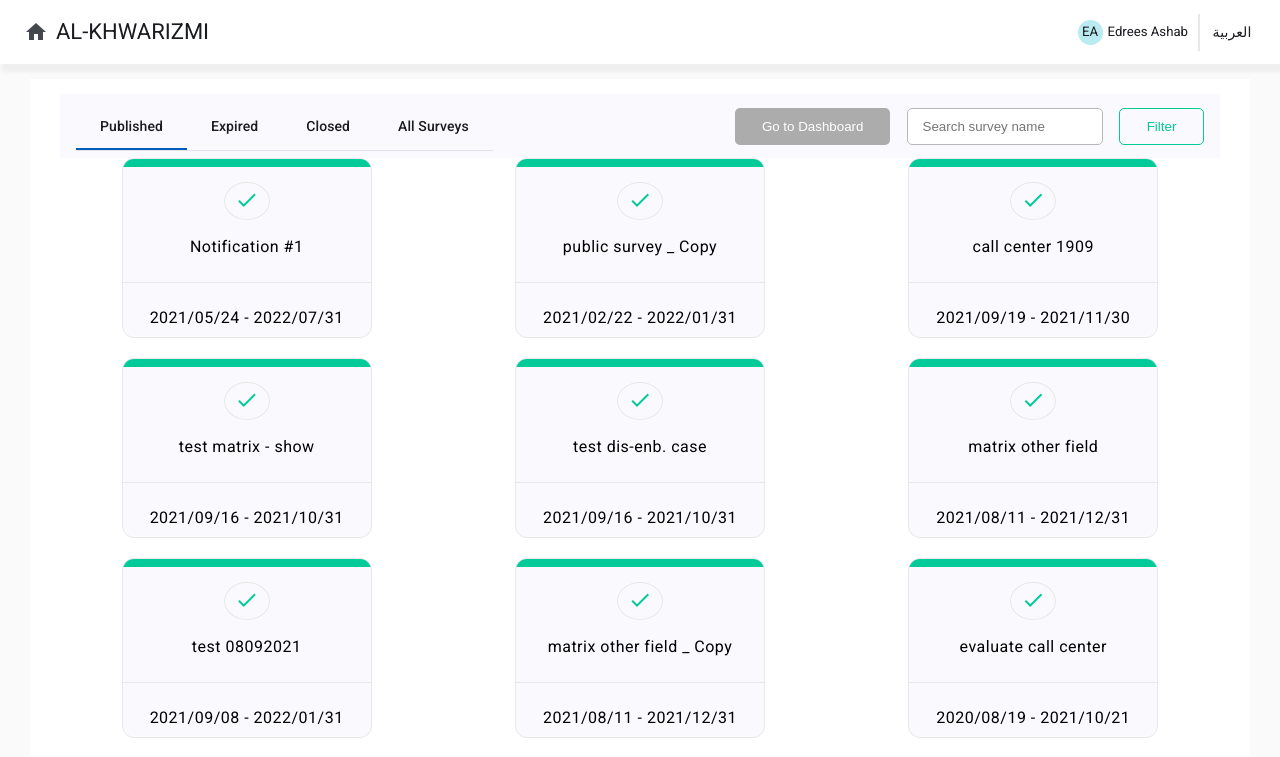
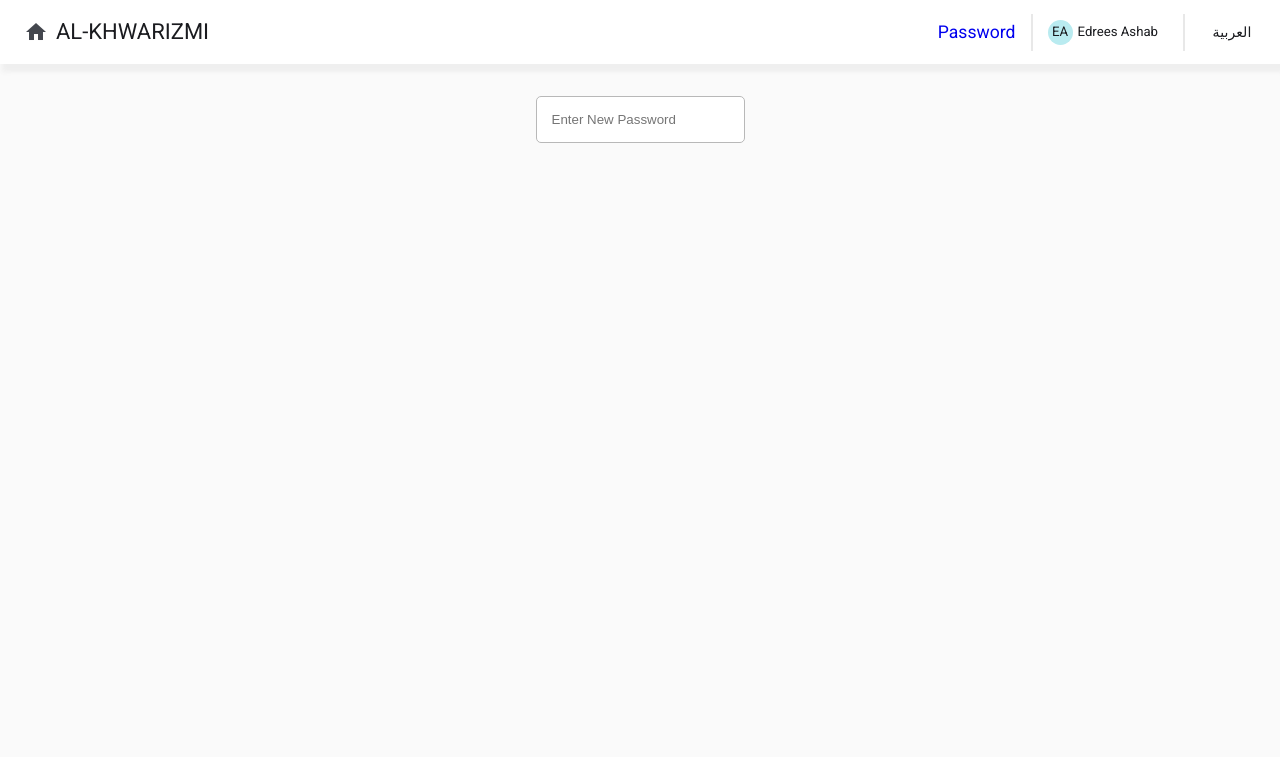
Before and after one commit to EdreesAshab/learning, an Angular app: page /password in a window 1280 px wide. Before the commit this address led to /. Shown: the top 757 px of the page. Built offline with nearby package versions, Linux system fonts and the light colour scheme.

Commit message:
Added password validation

```diff
--- /dev/null
+++ b/src/app/Rule.ts
@@ -0,0 +1,5 @@
+export interface Rule {
+  id: number;
+  message: string;
+  rule: Function;
+}
--- a/src/app/app.component.html
+++ b/src/app/app.component.html
@@ -1,4 +1,4 @@
 <div>
   <app-header></app-header>
-  <app-surveys></app-surveys>
+  <router-outlet></router-outlet>
 </div>
--- a/src/app/app.routes.ts
+++ b/src/app/app.routes.ts
@@ -1,3 +1,8 @@
 import { Routes } from '@angular/router';
+import { PasswordComponent } from './components/password/password.component';
+import { SurveysComponent } from './components/surveys/surveys.component';
 
-export const routes: Routes = [];
+export const routes: Routes = [
+  { path: '', component: SurveysComponent },
+  { path: 'password', component: PasswordComponent },
+];
--- a/src/app/components/header/header.component.html
+++ b/src/app/components/header/header.component.html
@@ -3,13 +3,20 @@
     mat-icon-button
     class="example-icon"
     aria-label="Example icon-button with menu icon"
+    routerLink="/"
   >
     <mat-icon>home</mat-icon>
   </button>
   <span>AL-KHWARIZMI</span>
   <span class="example-spacer"></span>
+  <a routerLink="/password" style="font-size: 0.8em; text-decoration: none"
+    >Password</a
+  >
+  <div style="display: flex; margin: 0 15px">
+    <hr style="height: 35px; border: 1px solid #e8e8e8" />
+  </div>
   <app-initial-circle [name]="name"></app-initial-circle>
-  <div style="display: flex">
+  <div style="display: flex; margin: 0 15px">
     <hr style="height: 35px; border: 1px solid #e8e8e8" />
   </div>
   <button mat-button>العربية</button>
--- a/src/app/components/header/header.component.ts
+++ b/src/app/components/header/header.component.ts
@@ -4,6 +4,7 @@ import { MatButtonModule } from '@angular/material/button';
 import { MatToolbarModule } from '@angular/material/toolbar';
 import { MatDividerModule } from '@angular/material/divider';
 import { InitialCircleComponent } from '../initial-circle/initial-circle.component';
+import { RouterLink, Router } from '@angular/router';
 
 @Component({
   selector: 'app-header',
@@ -14,6 +15,7 @@ import { InitialCircleComponent } from '../initial-circle/initial-circle.compone
     MatToolbarModule,
     MatDividerModule,
     InitialCircleComponent,
+    RouterLink,
   ],
   templateUrl: './header.component.html',
   styleUrl: './header.component.css',
--- /dev/null
+++ b/src/app/components/password/password.component.css
@@ -0,0 +1,26 @@
+.password {
+  display: flex;
+  flex-direction: column;
+  justify-content: center;
+  align-items: center;
+  margin-top: 2em;
+}
+
+.invalidPasswordModel {
+  background-color: #fff;
+  -webkit-box-shadow: 4px 6px 5px 2px rgba(239, 239, 239, 1);
+  -moz-box-shadow: 4px 6px 5px 2px rgba(239, 239, 239, 1);
+  box-shadow: 4px 6px 5px 2px rgba(239, 239, 239, 1);
+  width: fit-content;
+  height: fit-content;
+  padding: 10px 20px;
+  margin-top: 1em;
+  border-radius: 5px;
+}
+
+.passwordInput {
+  color: #b8b8b8;
+  padding: 15px;
+  border: 1px solid #b8b8b8;
+  border-radius: 5px;
+}
--- /dev/null
+++ b/src/app/components/password/password.component.html
@@ -0,0 +1,21 @@
+<div class="password">
+  <input
+    type="password"
+    matInput
+    placeholder="Enter New Password"
+    class="passwordInput"
+    [ngStyle]="{
+      'border-color': invalidRules.length !== 0 ? 'red' : '#b8b8b8'
+    }"
+    name="password"
+    (input)="checkPassword()"
+    [(ngModel)]="password"
+  />
+
+  <div class="invalidPasswordModel" *ngIf="invalidRules.length !== 0">
+    <h4>PASSWORD NOT ALLOWED</h4>
+    <ul *ngFor="let rule of invalidRules">
+      <li>{{ rule.message }}</li>
+    </ul>
+  </div>
+</div>
--- /dev/null
+++ b/src/app/components/password/password.component.ts
@@ -0,0 +1,78 @@
+import { Component, Input } from '@angular/core';
+import { FormsModule } from '@angular/forms';
+import { Rule } from '../../Rule';
+import { NgFor, NgIf, NgStyle } from '@angular/common';
+
+@Component({
+  selector: 'app-password',
+  standalone: true,
+  imports: [NgFor, NgIf, NgStyle, FormsModule],
+  templateUrl: './password.component.html',
+  styleUrl: './password.component.css',
+})
+export class PasswordComponent {
+  @Input() password: string;
+  userName: string = 'edrees15';
+  email: string = 'edrees@email.com';
+  invalidRules: Rule[] = [];
+
+  rules: Rule[] = [
+    {
+      id: 0,
+      message: 'Minimum length (8)',
+      rule: () => {
+        return this.password.length >= 8;
+      },
+    },
+    {
+      id: 1,
+      message: 'Must include at least 1 upperCase letter',
+      rule: () => {
+        return /[A-Z]/.test(this.password);
+      },
+    },
+    {
+      id: 2,
+      message: 'Must include at least 1 lowerCase letter',
+      rule: () => {
+        return /[a-z]/.test(this.password);
+      },
+    },
+    {
+      id: 3,
+      message: 'Must include at least 1 number',
+      rule: () => {
+        return /\d/.test(this.password);
+      },
+    },
+    {
+      id: 4,
+      message: 'Must include at least 1 special character',
+      rule: () => {
+        return /[ `!@#$%^&*()_+\-=\[\]{};':"\\|,.<>\/?~]/.test(this.password);
+      },
+    },
+    {
+      id: 5,
+      message: 'Must not include the userName or email',
+      rule: () => {
+        return (
+          !this.password.includes(this.userName) &&
+          !this.password.includes(this.email.split('@')[0])
+        );
+      },
+    },
+  ];
+
+  checkPassword() {
+    this.invalidRules = [];
+
+    for (let rule of this.rules) {
+      if (!rule.rule()) {
+        this.invalidRules.push(rule);
+      }
+    }
+
+    return this.invalidRules.length === 0;
+  }
+}
--- a/src/app/components/surveys/surveys.component.css
+++ b/src/app/components/surveys/surveys.component.css
@@ -15,19 +15,6 @@
   display: flex;
   justify-content: space-between;
   gap: 0.75em;
-}
-
-.searchInput {
-  color: #b8b8b8;
-  padding-left: 15px;
-  border: 1px solid #b8b8b8;
-  border-radius: 5px;
-}
-
-.searchInput::after {
-  font-family: "Material Icons";
-  content: "login";
-  font-size: 1.5em;
 }
 
 .btn {
@@ -60,3 +47,10 @@
   background-color: #e9e5e5;
   color: black;
 }
+
+.searchInput {
+  color: #b8b8b8;
+  padding-left: 15px;
+  border: 1px solid #b8b8b8;
+  border-radius: 5px;
+}
--- a/src/styles.css
+++ b/src/styles.css
@@ -4,6 +4,7 @@ html,
 body {
   height: 100%;
 }
+
 body {
   margin: 0;
   font-family: Roboto, "Helvetica Neue", sans-serif;
```
Also changed, not shown: 1 other file (tests, documents, lock files or other folders).
